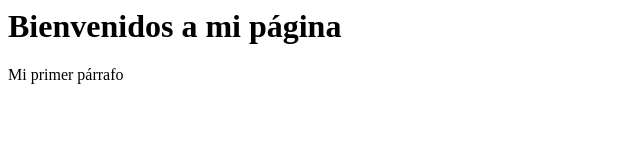
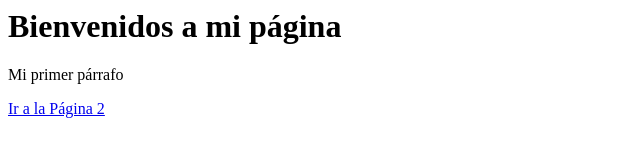
Before and after one commit to vgarcen/NovenoTres, a plain HTML site: page index.html in a window 1280 px wide. Shown: the whole page, without its empty margins (0-640 px from the left). Drawn offline with Linux system fonts and the light colour scheme.

Commit message:
Update index.html

```diff
--- a/index.html
+++ b/index.html
@@ -7,7 +7,7 @@
 <body>
 <h1>Bienvenidos a mi página</h1>
 <p>Mi primer párrafo</p>
-<a href="Pagina2.html>Ir a la Página 2</a>
+<a href="Pagina2.html">Ir a la Página 2</a>
 
 </body>
 
```
